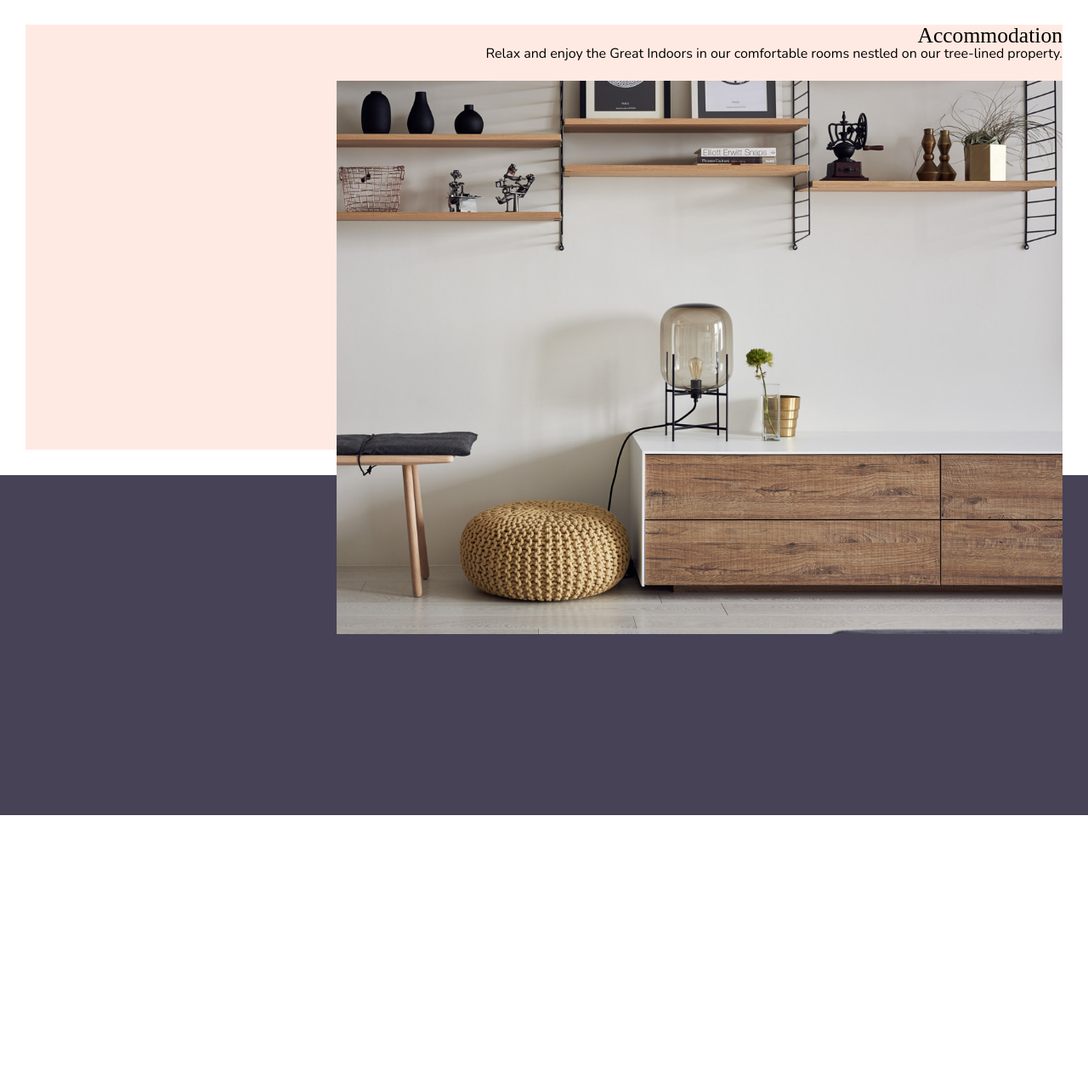
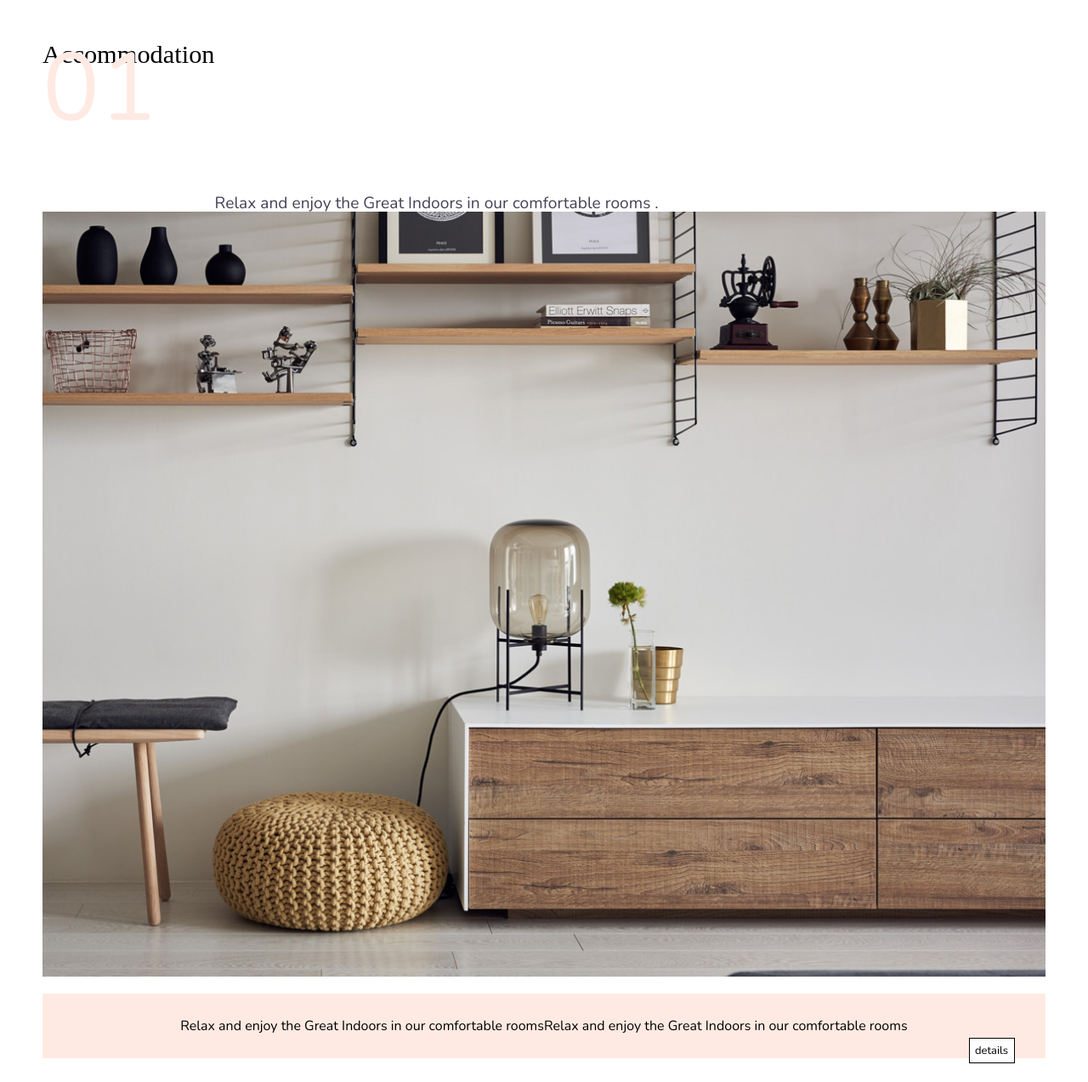
Before and after one commit to qiuqili/falls-hotel, a website: page index.html in a window 1280 px wide. Shown: the part 747-2020 px from the top of the page at 85% size. Before the commit the page ends 1706 px from the top, so only its background shows below. Drawn offline with nearby package versions, Linux system fonts and the light colour scheme; a web font is replaced by a local one.

Commit message:
flex layout

```diff
--- a/index.html
+++ b/index.html
@@ -21,14 +21,27 @@
 
 <div class="wrap">
   <div class="title">
-  Bearmer Falls Let's get back to nature.
+    <h1>Bearmer Falls</h1>
+    Let's get back to nature.
   </div>
-<img src="img/1.jpg">
+  <img src="img/1.jpg" >
+
   <div class="content">
     <div class="room">
+      <div>
+        <label>01</label>
         <h1>Accommodation</h1>
-    <p>Relax and enjoy the Great Indoors in our comfortable rooms nestled on our tree-lined property.</p>
+        <p>Relax and enjoy the Great Indoors in our comfortable rooms .</p>
+      </div>
+
+      <div>
         <img src="img/indoor.jpg">
+          <div class="details">
+            <p>Relax and enjoy the Great Indoors in our comfortable roomsRelax and enjoy the Great Indoors in our comfortable rooms  </p>
+            <button>details</button>
+          </div>
+      </div>
+
     </div>
   </div>
 </div>
--- a/styles.scss
+++ b/styles.scss
@@ -1,20 +1,29 @@
 @import 'reset';
 $pink:#feeae2;
 $dark: #474256;
-
+$grey:#C8C3BC;
 
 body {
   font-family: Nunito;
-  font-color:$dark;
+  font-color: $dark;
 }
+
 
 ul {
   display: flex;
   justify-content: flex-end;
-  li{
+  li {
 	 padding: 0.5em;
   }
 }
+
+h1 {
+    font:{
+      size: 1.9rem;
+      family: Suez One;
+    }
+   }
+
 
 .title {
   display: inline-block;
@@ -23,24 +32,24 @@ ul {
   padding: 20px;
   max-width: 70px;
    font:{
-    weight: bold;
+    weight: light;
     size: 1.1em;
   }
 }
+
 
 button {
   background-color: white;
   border: 0.5px solid;
   padding: 0.5em;
   cursor: pointer;
-  margin:0.5em;
-  float:right;
+  margin: 0.5em;
+  float: right;
   font:{
     family: Nunito;
-    weight: 300light;
+    weight: light;
     size: 13px;
   }
-
 }
 
 img {
@@ -49,26 +58,35 @@ img {
   display: block;
 }
 
-.room{
-  display:flex;
+label {
+ color: $pink;
+ font-size: 7rem;
+ position: absolute;
+}
+
+.room {
+  display: flex;
   flex-direction: column;
-  align-items: flex-end;
-  height: 500px;
-  background-color: $pink;
-  margin: 30px;
-  h1{
-    font:{
-      size: 1.6em;
-      family: Suez One;
+  justify-content: space-between;
+  height: auto;
+  margin: 50px;
+   div:first-child {
+    height: 200px;
+    display: flex;
+     p {
+      font-size: 1.2rem;
+      align-self: flex-end;
+      color: $dark;
+      }
     }
-   }
-    p{
-      max-width: 70%;
+    div:last-child {
+     .details {
+      background-color: $pink;
+      text-align: center;
+      padding: 30px;
+      margin-top: 20px;
+      }
     }
-img{
-  width: 70%;
-  margin-top: 1.5em;
-}
 
 }
 
```
Also changed, not shown: styles.css. Lines whose indentation alone changed are shown as unchanged.
